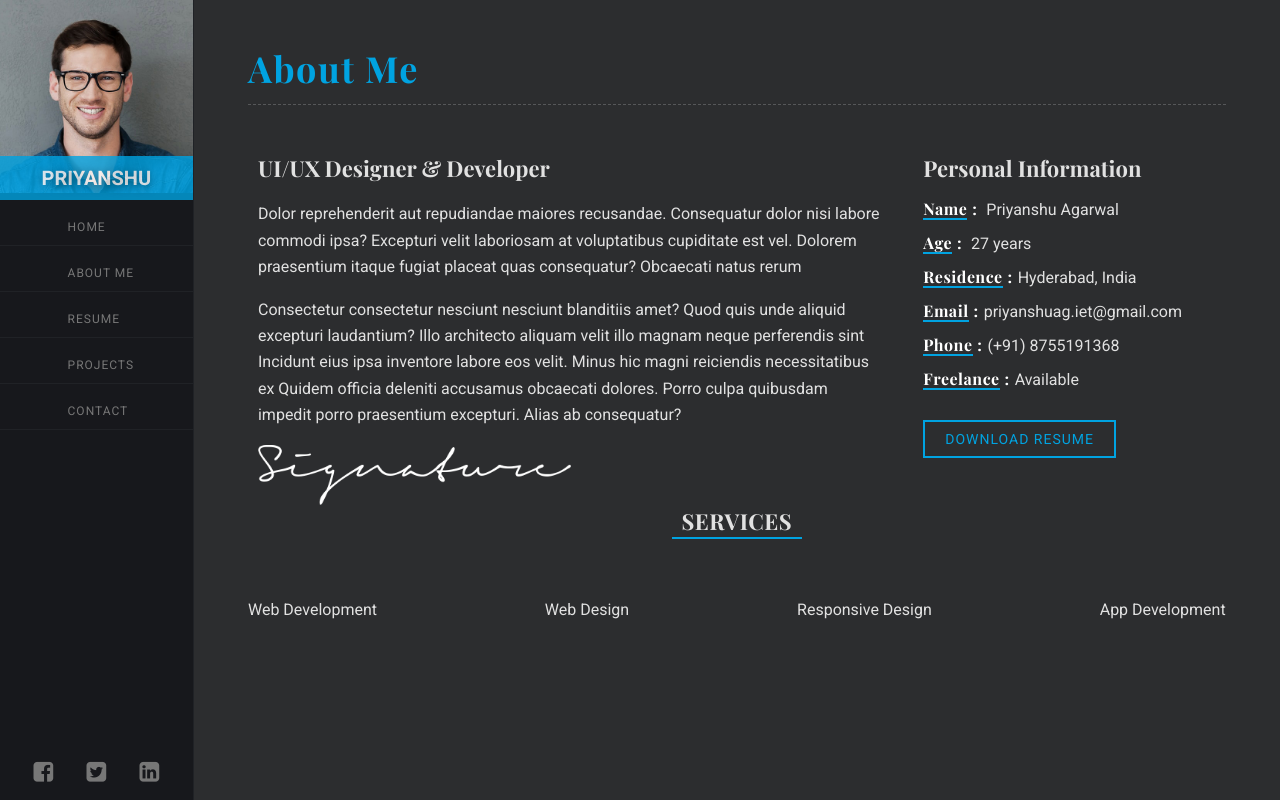
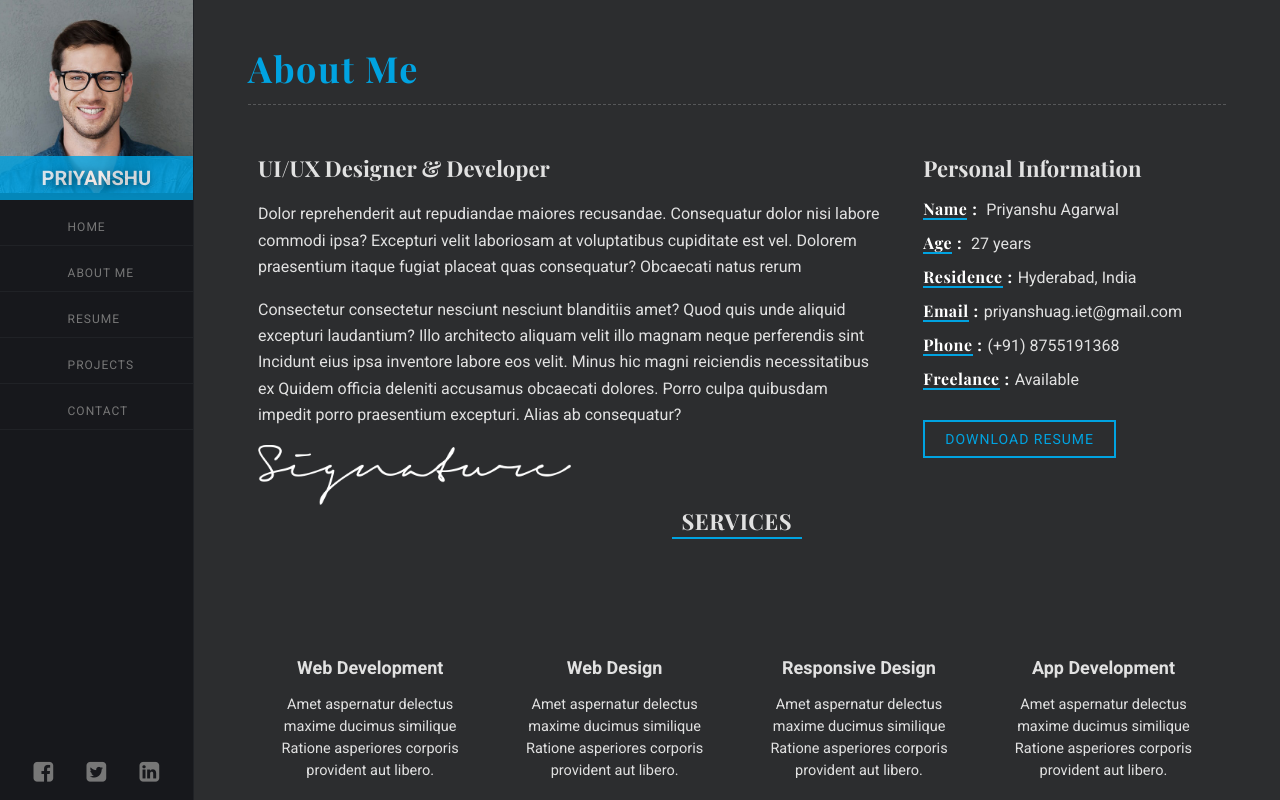
Before and after one commit to PriyanshuAgarwal/portfolio123, a React (Create React App) app: page / in a window 1280 px wide. Built offline with nearby package versions, Linux system fonts and the light colour scheme.

Commit message:
Finish about me

```diff
--- a/src/about_me/AboutService.js
+++ b/src/about_me/AboutService.js
@@ -8,10 +8,34 @@ const AboutService = () => {
         <div className="about-service-container">
             <SectionSubheading title="Services" />
             <div className="service-list">
-               <div>Web Development</div>
-               <div>Web Design</div>
-               <div>Responsive Design</div>
-               <div>App Development</div>
+               <div className="service-item">
+                  <div className="icon">
+                    <i class="lnr lnr-laptop"></i>
+                  </div>
+                  <h4>Web Development</h4>
+                  <p>Amet aspernatur delectus maxime ducimus similique Ratione asperiores corporis provident aut libero.</p>
+                </div>
+                <div className="service-item">
+                  <div className="icon">
+                    <i class="lnr lnr-eye"></i>
+                  </div>
+                  <h4>Web Design</h4>
+                  <p>Amet aspernatur delectus maxime ducimus similique Ratione asperiores corporis provident aut libero.</p>
+                </div>
+                <div className="service-item">
+                  <div className="icon">
+                    <i class="lnr lnr-laptop-phone"></i>
+                  </div>
+                  <h4>Responsive Design</h4>
+                  <p>Amet aspernatur delectus maxime ducimus similique Ratione asperiores corporis provident aut libero.</p>
+                </div>
+                <div className="service-item">
+                  <div className="icon">
+                    <i class="lnr lnr-camera"></i>
+                  </div>
+                  <h4>App Development</h4>
+                  <p>Amet aspernatur delectus maxime ducimus similique Ratione asperiores corporis provident aut libero.</p>
+                </div>
             </div>
         </div>
     );
--- a/src/css/AboutMe.css
+++ b/src/css/AboutMe.css
@@ -9,6 +9,32 @@
 .about-details {
     width: 66%;
     padding: 0 10px;
+}
+
+.service-item {
+    text-align: center;
+    margin-bottom: 40px;
+    padding-right: 15px;
+    padding-left: 15px;
+}
+
+.service-item .icon {
+    font-size: 50px;
+    margin-bottom: 10px;
+    line-height: 1em;
+    color: #00A3E1;
+}
+
+.service-item h4 {
+    font-size: 18px;
+    font-weight: 600;
+}
+
+.service-item p {
+    font-size: 14.5px;
+    line-height: 22px;
+    margin-top: 15px;
+    margin-bottom: 15px;
 }
 
 .about-personal-details {
```
